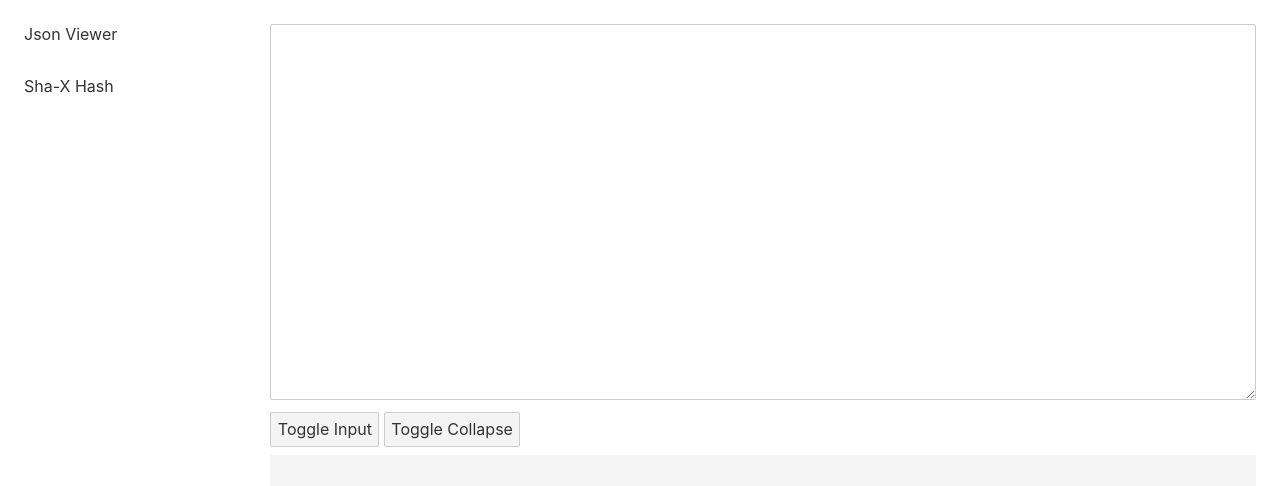
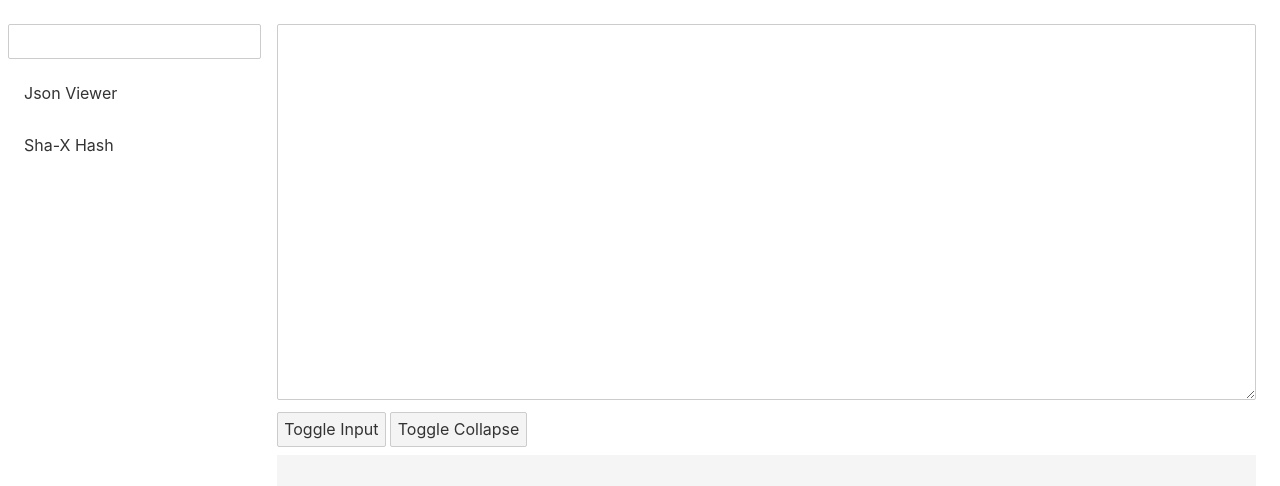
Before and after one commit to EdgarsJoja/swiss-army-app, a Svelte app: page / in a window 1280 px wide. Shown: the top 486 px of the page. Built offline with nearby package versions, Linux system fonts and the light colour scheme.

Commit message:
Added apps filter field.

```diff
--- a/src/apps/json-viewer/components/Viewer.svelte
+++ b/src/apps/json-viewer/components/Viewer.svelte
@@ -5,6 +5,7 @@
 
     export let collapseJson: boolean = false;
 
+    let jsonInput;
     $: jsonInput = parseJsonInput($json);
     $: toggleJsonCollapse(collapseJson);
 
--- a/src/layout/SideBar.svelte
+++ b/src/layout/SideBar.svelte
@@ -1,10 +1,20 @@
 <script lang="ts">
     import { selectedApp } from '../shared/stores/selected-app.js';
 
-    const apps: { appCode: string, label: string }[] = [
+    let appsFilter: string = '';
+
+    interface App {
+        appCode: string;
+        label: string;
+    }
+
+    const apps: App[] = [
         { appCode: 'json_viewer', label: 'Json Viewer' },
         { appCode: 'sha', label: 'Sha-X Hash' },
     ];
+
+    let filteredApps: App[];
+    $: filteredApps = filterApps(appsFilter);
 
     // @todo: Keep this in memory.
     selectApp('json_viewer');
@@ -17,10 +27,20 @@
     function selectApp(appCode: string) {
         selectedApp.set(appCode);
     }
+
+    /**
+     * Return apps filtered by given string.
+     *
+     * @param filter
+     */
+    function filterApps(filter: string): App[] {
+        return apps.filter((app) => app.label.toLowerCase().indexOf(appsFilter.toLowerCase()) !== -1);
+    }
 </script>
 
 <div class="wrapper">
-    {#each apps as app}
+    <input type="text" bind:value={appsFilter}/>
+    {#each filteredApps as app}
         <div class="app" on:click={ () => selectApp(app.appCode) }>{app.label}</div>
     {/each}
 </div>
@@ -31,6 +51,7 @@
         display: flex;
         flex-direction: column;
         position: relative;
+        padding: 1em 0;
 
         .app {
             padding: 1em;
```
